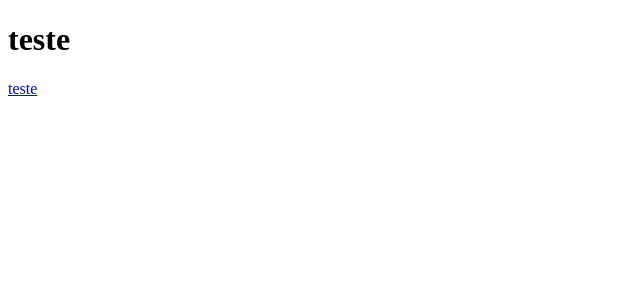
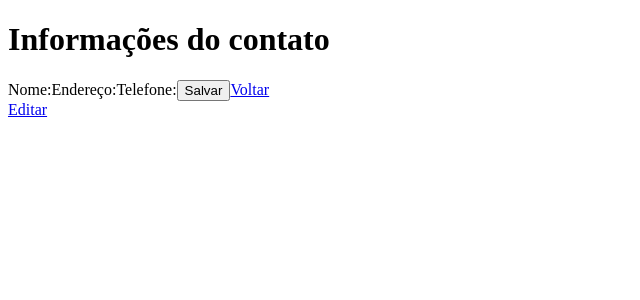
Before and after one commit to MonicaAlcantaraBrandao/contact-list, a React (Vite) app: page /info-contact in a window 1280 px wide. Shown: the top 300 px of the page, without its empty margins (0-640 px from the left). Built offline with nearby package versions, Linux system fonts and the light colour scheme.

Commit message:
ultimo commit

```diff
--- a/src/pages/Contacts/index.jsx
+++ b/src/pages/Contacts/index.jsx
@@ -5,6 +5,11 @@ import { Link } from "react-router-dom"
 function Contacts(){
     const [contacts, setContacts] = useState([]);
     const [searchContact, setSearchContact] = useState("");
+    const [contact, setContact] = useState({
+        name:"",
+        address:"",
+        number:"",
+    })
 
     const getContacts = async() => {
         try {
@@ -58,7 +63,7 @@ function Contacts(){
                 <tbody>
                 {contacts.map(contact=>{return(
                 <tr key={contact.id}>
-                    <td>{contact.name} <Link to={"/info-contact"}>Informações do contato</Link> </td>
+                    <td>{contact.name} <Link to={"/info-contact"}>Info</Link> </td>
                 </tr>
                     )
                 })}
--- a/src/pages/EditContact/index.jsx
+++ b/src/pages/EditContact/index.jsx
@@ -1,21 +1,7 @@
 import { Link } from "react-router-dom"
-import api from "../../axios/axios"
-import { useEffect } from "react"
 
 function EditContact(){
-    const getContact = async(index) => {
-        try {
-            const response = await api.get(`/contacts/${index}`)
-            const data = response.data
 
-        } catch (error) {
-            alert("falha ao encontrar contatos.")
-        }
-    }
-
-    useEffect(()=>{
-        getContact()
-    })
 
     return(
         <div>
--- a/src/pages/InfoContact/index.jsx
+++ b/src/pages/InfoContact/index.jsx
@@ -3,8 +3,21 @@ import { Link } from "react-router-dom"
 function InfoContact(){
     return(
         <div>
-        <h1>teste</h1>
-        <Link to={"/edit-contact"}>teste</Link>
+        <h1>Informações do contato</h1>
+
+        <form >
+            <label>Nome:</label>
+
+            <label>Endereço:</label>
+
+            <label>Telefone:</label>
+
+
+            <button type="submit">Salvar</button>
+            <Link to={"/"}>Voltar</Link>
+        </form>
+
+        <Link to={"/edit-contact"}>Editar</Link>
         </div>
 
     )
@@ -17,3 +30,5 @@ export default InfoContact
 //const handleDeleteContact = async (index) => {
 //     await api.delete(`/contacts/${index}`)
 // }
+
+//botão editar contato
```
Also changed, not shown: server.json (+12 -0 lines).
